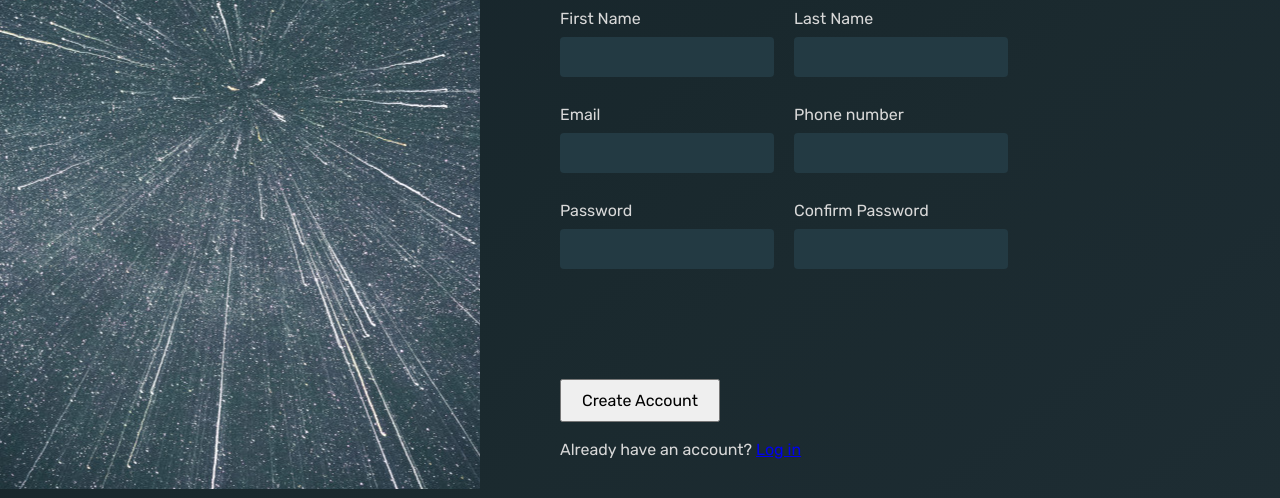
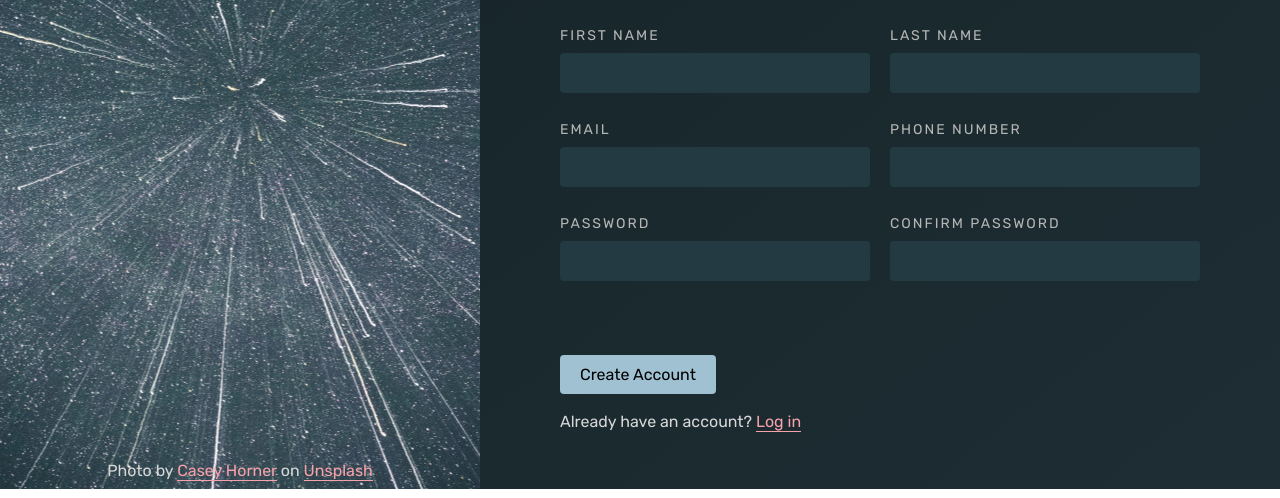
Before and after one commit to veotaar/odin-sign-up, a plain HTML site: page index.html in a window 1280 px wide. Shown: the part 311-809 px from the top of the page. Drawn offline with Linux system fonts and the light colour scheme.

Commit message:
Add password validation and image credit

```diff
--- a/index.html
+++ b/index.html
@@ -10,6 +10,7 @@
       href="https://fonts.googleapis.com/css2?family=Rubik:ital,wght@0,300;0,400;0,700;1,400&display=swap"
       rel="stylesheet"
     />
+    <script src="./index.js" defer></script>
     <link rel="stylesheet" href="style.css" />
     <title>Odin Sign-Up</title>
   </head>
@@ -20,6 +21,8 @@
           <img src="img/odin.png" alt="odin" class="logo" />
           <span class="logo-text">ODIN</span>
         </div>
+        <p class="credit">Photo by <a href="https://unsplash.com/@mischievous_penguins?utm_source=unsplash&utm_medium=referral&utm_content=creditCopyText">Casey Horner</a> on <a href="https://unsplash.com/s/photos/space?utm_source=unsplash&utm_medium=referral&utm_content=creditCopyText">Unsplash</a></p>
+
       </div>
 
       <main class="main">
@@ -57,7 +60,7 @@
               <div>
                 <label for="password">Password</label>
                 <input type="password" name="password" id="password" />
-                <span></span>
+                <span class="error">&nbsp;</span>
               </div>
               <div>
                 <label for="confirm-password">Confirm Password</label>
@@ -71,12 +74,14 @@
             </section>
 
             <button type="submit" class="btn">Create Account</button>
-            <p class="log-in-text">Already have an account? <a href="#">Log in</a></p>
+            <p class="log-in-text">
+              Already have an account? <a href="#">Log in</a>
+            </p>
           </form>
         </section>
       </main>
 
-      <!-- Photo by <a href="https://unsplash.com/@mischievous_penguins?utm_source=unsplash&utm_medium=referral&utm_content=creditCopyText">Casey Horner</a> on <a href="https://unsplash.com/s/photos/space?utm_source=unsplash&utm_medium=referral&utm_content=creditCopyText">Unsplash</a> -->
+      <!--  -->
     </div>
   </body>
 </html>
--- /dev/null
+++ b/index.js
@@ -0,0 +1,10 @@
+const passwordInputField = document.querySelector("#password");
+const confirmPasswordField = document.querySelector('#confirm-password');
+const passwordMatchText = document.querySelector("#password + span");
+
+confirmPasswordField.addEventListener("keyup", function(e) {
+  const pass = passwordInputField.value;
+  const confirm = e.target.value;
+  if (pass !== "" && confirm !== "" && pass === confirm) passwordMatchText.textContent = String.fromCharCode(160);
+  else passwordMatchText.textContent = "* Paswords do not match";
+})
--- a/style.css
+++ b/style.css
@@ -35,10 +35,6 @@ body {
   background-image: var(--gradient-background);
 }
 
-.debug {
-  /* outline: 1px solid red; */
-}
-
 .container {
   display: grid;
   grid-template-columns: 3fr 5fr;
@@ -60,6 +56,26 @@ body {
   display: flex;
   align-items: center;
   justify-content: center;
+  position: relative;
+}
+
+.credit {
+  position: absolute;
+  bottom: 1rem;
+}
+
+.credit a:link,
+.credit a:visited {
+  text-decoration: none;
+  border-bottom: 1px solid #F6A2AA;
+  color: #F6A2AA;
+}
+
+.credit a:hover,
+.credit a:active {
+
+  border-bottom: 1px solid #F9C7CC;
+  color: #F9C7CC;
 }
 
 .logo-box {
@@ -76,6 +92,10 @@ body {
 /* box-shadow: 0 -2px 10px rgba(0, 0, 0, 1); */
 label {
   display: block;
+  text-transform: uppercase;
+  font-size: 1.4rem;
+  color: #b6b6b6;
+  letter-spacing: .2rem;
 }
 
 .main {
@@ -99,20 +119,21 @@ label {
 
 /* Form  */
 
-button, input, select, textarea {
+button,
+input,
+select,
+textarea {
   font-family: inherit;
   font-size: 100%;
 }
 
-input, textarea, select, button {
+input,
+textarea,
+select,
+button {
   padding: 0;
   margin: 0;
   box-sizing: border-box;
-}
-
-
-.sign-up {
-
 }
 
 .form {
@@ -128,7 +149,18 @@ input, textarea, select, button {
   display: grid;
   grid-template-columns: 1fr 1fr;
   gap: 2rem;
-  margin-right: 15vw;
+  /* margin-right: 15vw; */
+}
+
+@media only screen and (max-width:1100px){
+  .input-field {
+    grid-template-columns: 1fr;
+  }
+
+  .cta {
+    font-size: 2rem;
+  }
+
 }
 
 .input-field > * {
@@ -140,6 +172,8 @@ label {
 }
 
 input {
+  -webkit-appearance: none;
+  appearance: none;
   padding: 2rem;
   width: 100%;
   height: 3rem;
@@ -150,16 +184,56 @@ input {
   border-radius: 0.4rem;
 }
 
-input:active {
-  border-color: aqua;
+input:focus-visible {
+
+  outline: 1px solid #A0C1D1;
 }
 
+input[type="password"] {
+  margin-bottom: .8rem;
+}
+
+.error {
+  color: rgb(189, 27, 27);
+}
+
+/* Button */
+
 .btn {
-  margin-top: 10rem;
+  margin-top: 4rem;
   padding: 1rem 2rem;
   cursor: pointer;
+  border: none;
+  border-radius: 0.4rem;
+  background-color: #A0C1D1;
+  transition: transform .1s ease-in-out;
 }
+
+.btn:hover {
+  background-color: #83AEC3;
+  transform: translateY(-3px);
+}
+
+.btn:active {
+  transform: translateY(0);
+}
+
+/* Login link */
 
 .log-in-text {
   margin-top: 2rem;
 }
+
+.log-in-text a:link,
+.log-in-text a:visited {
+  text-decoration: none;
+  border-bottom: 1px solid #F6A2AA;
+  color: #F6A2AA;
+}
+
+.log-in-text a:hover,
+.log-in-text a:active {
+
+  border-bottom: 1px solid #F9C7CC;
+  color: #F9C7CC;
+}
```
